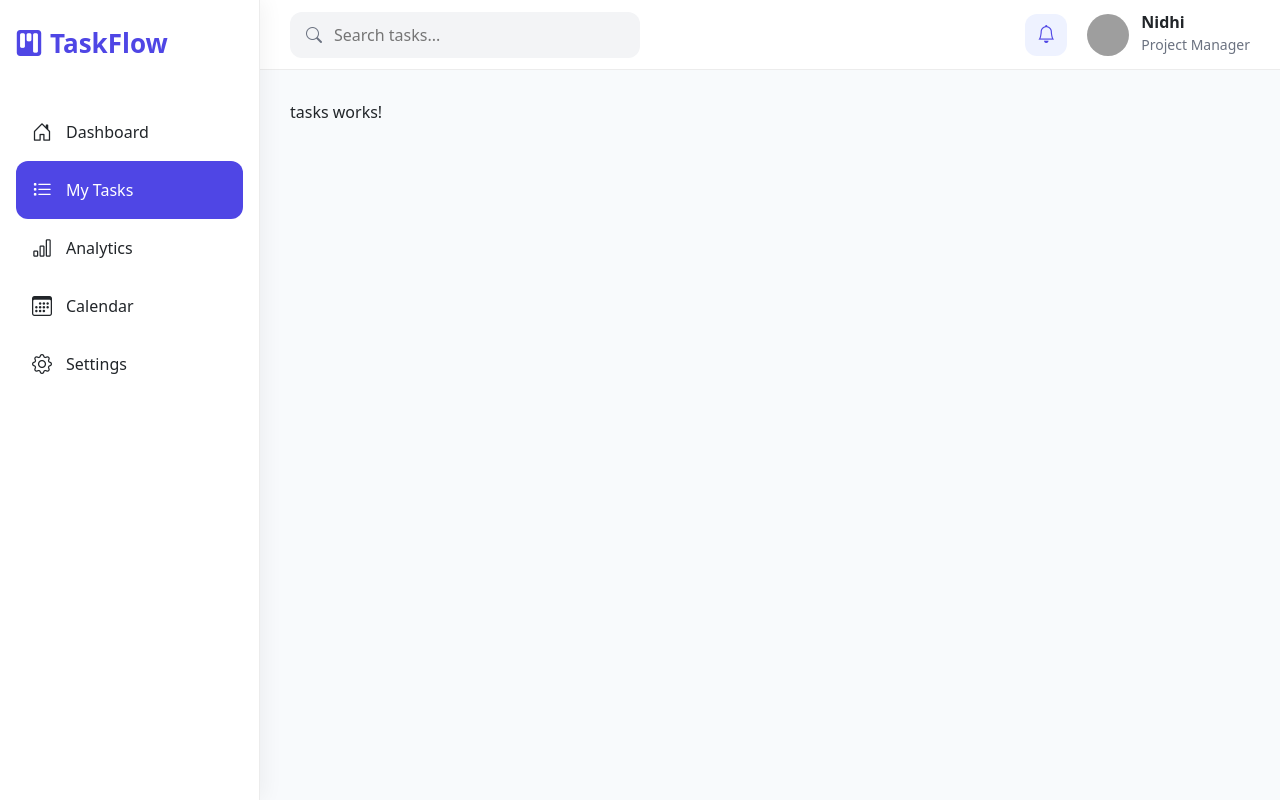
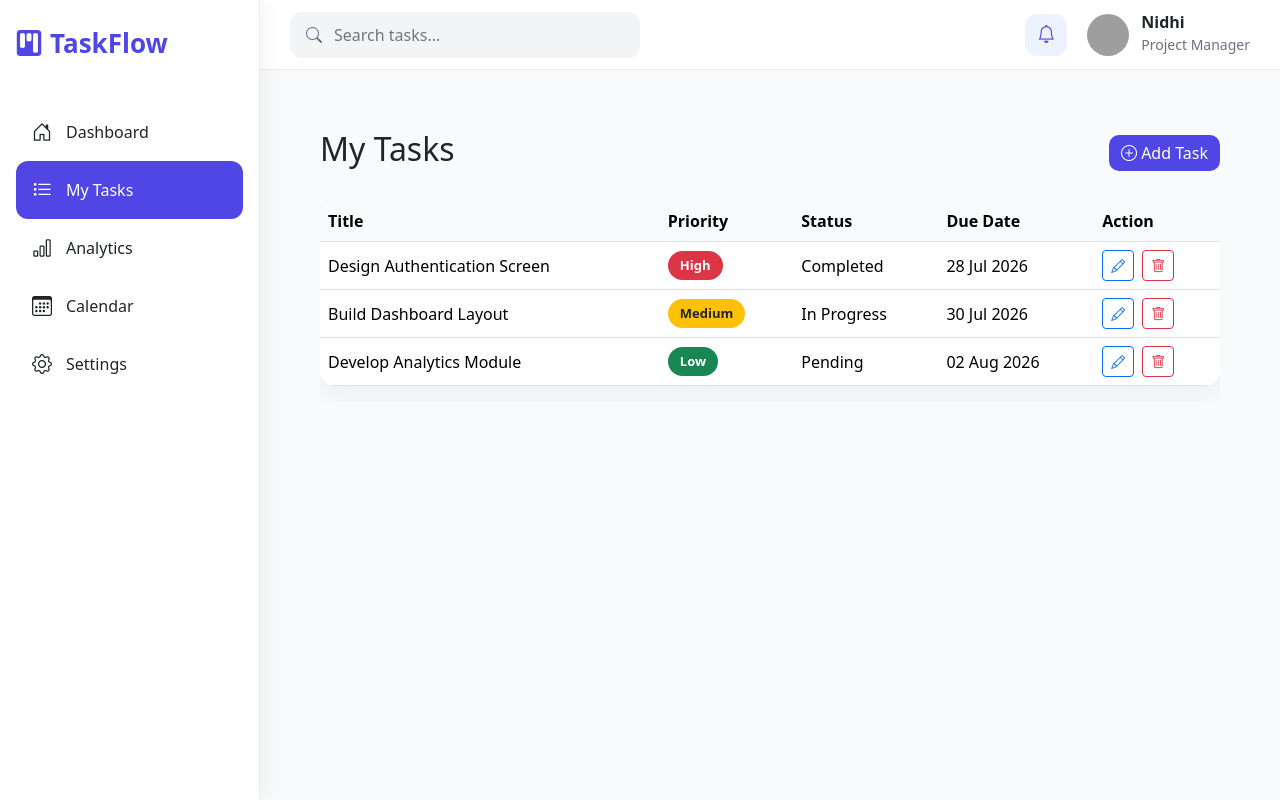
Before and after one commit to nidhiyg-2025/taskflow-angular, an Angular app: page /app/tasks in a window 1280 px wide. Built offline with nearby package versions, Linux system fonts and the light colour scheme; grey boxes are pictures that could not be loaded.

Commit message:
create tasks page

```diff
--- a/src/app/pages/tasks/tasks.css
+++ b/src/app/pages/tasks/tasks.css
@@ -0,0 +1,33 @@
+.tasks-page{
+    padding:30px;
+}
+
+.page-header{
+    display:flex;
+    justify-content:space-between;
+    align-items:center;
+    margin-bottom:25px;
+}
+
+.table{
+    background:#fff;
+    border-radius:16px;
+    overflow:hidden;
+    box-shadow:0 10px 30px rgba(0,0,0,.05);
+}
+
+.table th{
+    background:#F8FAFC;
+}
+
+.btn-primary{
+    background:#4F46E5;
+    border:none;
+    border-radius:10px;
+}
+
+.badge{
+    padding:8px 12px;
+    border-radius:20px;
+    font-size:13px;
+}
--- a/src/app/pages/tasks/tasks.html
+++ b/src/app/pages/tasks/tasks.html
@@ -1 +1,68 @@
-<p>tasks works!</p>
+<div class="tasks-page">
+
+  <div class="page-header">
+    <h2>My Tasks</h2>
+
+    <button class="btn btn-primary">
+      <i class="bi bi-plus-circle"></i>
+      Add Task
+    </button>
+  </div>
+
+  <div class="table-responsive">
+
+    <table class="table align-middle">
+
+      <thead>
+
+        <tr>
+          <th>Title</th>
+          <th>Priority</th>
+          <th>Status</th>
+          <th>Due Date</th>
+          <th>Action</th>
+        </tr>
+
+      </thead>
+
+      <tbody>
+
+        @for (task of tasks; track task.id) {
+<tr>
+
+  <td>{{ task.title }}</td>
+
+  <td>
+    <span
+      class="badge"
+      [ngClass]="{
+        'bg-danger': task.priority === 'High',
+        'bg-warning text-dark': task.priority === 'Medium',
+        'bg-success': task.priority === 'Low'
+      }">
+      {{ task.priority }}
+    </span>
+  </td>
+
+  <td>{{ task.status }}</td>
+  <td>{{ task.dueDate }}</td>
+
+  <td>
+    <button class="btn btn-sm btn-outline-primary me-2">
+      <i class="bi bi-pencil"></i>
+    </button>
+
+    <button class="btn btn-sm btn-outline-danger">
+      <i class="bi bi-trash"></i>
+    </button>
+  </td>
+
+</tr>
+}
+      </tbody>
+
+    </table>
+
+  </div>
+
+</div>
--- a/src/app/pages/tasks/tasks.ts
+++ b/src/app/pages/tasks/tasks.ts
@@ -1,11 +1,45 @@
 import { Component } from '@angular/core';
+import { CommonModule } from '@angular/common';
+
+interface Task {
+  id: number;
+  title: string;
+  priority: 'High' | 'Medium' | 'Low';
+  status: 'Pending' | 'In Progress' | 'Completed';
+  dueDate: string;
+}
 
 @Component({
   selector: 'app-tasks',
-  imports: [],
+  standalone: true,
+  imports: [CommonModule],
   templateUrl: './tasks.html',
-  styleUrl: './tasks.css',
+  styleUrl: './tasks.css'
 })
 export class Tasks {
 
+  tasks: Task[] = [
+    {
+      id: 1,
+      title: 'Design Authentication Screen',
+      priority: 'High',
+      status: 'Completed',
+      dueDate: '28 Jul 2026'
+    },
+    {
+      id: 2,
+      title: 'Build Dashboard Layout',
+      priority: 'Medium',
+      status: 'In Progress',
+      dueDate: '30 Jul 2026'
+    },
+    {
+      id: 3,
+      title: 'Develop Analytics Module',
+      priority: 'Low',
+      status: 'Pending',
+      dueDate: '02 Aug 2026'
+    }
+  ];
+
 }
```
